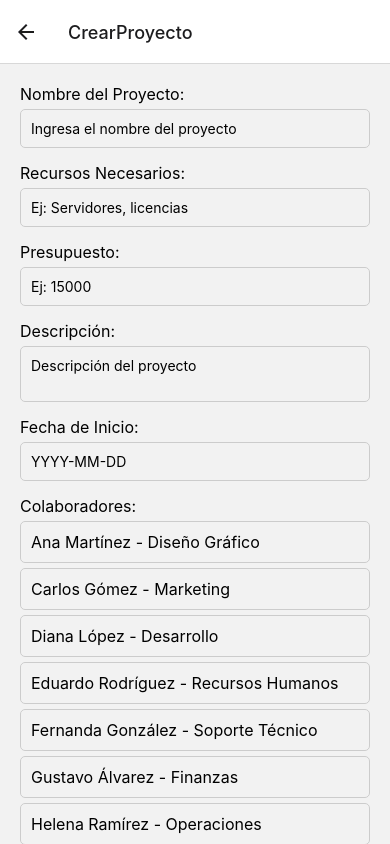
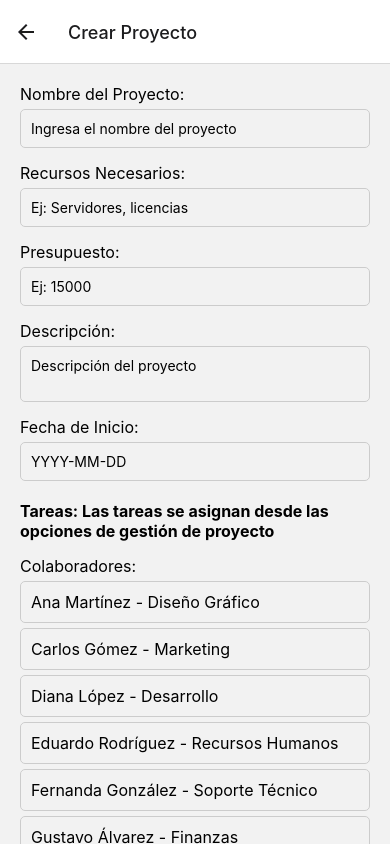
Before and after one commit to unpluggedREVAN/AP-Innovatech, a React Native app in the folder android_proj/innovatech2/: screen /CrearProyecto in a window 390 px wide. Built offline with nearby package versions, Linux system fonts and the light colour scheme.

Commit message:
update: estado editable chart

```diff
--- a/android_proj/innovatech2/App.js
+++ b/android_proj/innovatech2/App.js
@@ -99,7 +99,7 @@ export default function App() {
         <Stack.Screen name="ColaboradorDetails" component={ColaboradoresDetailsScreen} />
 
         <Stack.Screen name="Home" component={HomeScreen} />
-        <Stack.Screen name="CrearProyecto" component={CrearProyectoScreen} />
+        <Stack.Screen name="CrearProyecto" component={CrearProyectoScreen} options={{ headerTitle: 'Crear Proyecto' }} />
         {/* aquí se ponen más pantallas */}
       </Stack.Navigator>
     </NavigationContainer>
--- a/android_proj/innovatech2/CrearProyectoScreen.js
+++ b/android_proj/innovatech2/CrearProyectoScreen.js
@@ -14,10 +14,10 @@ const CrearProyectoScreen = () => {
     console.log('Crear proyecto con los siguientes datos:', { nombreProyecto, recursosNecesarios, presupuesto, descripcion, fechaInicio, colaboradoresSeleccionados });
   };
 
-  const toggleColaborador = (id) => {
+  const toggleColaborador = (id) => { // Nota para Darío: Aquí es donde se hace lo del listado de colaboradores para seleccionar
     setColaboradoresSeleccionados((prevSeleccionados) =>
       prevSeleccionados.includes(id)
-        ? prevSeleccionados.filter((colaboradorId) => colaboradorId !== id)
+        ? prevSeleccionados.filter((colaboradorId) => colaboradorId !== id) // Ve aquí lo que paso es el id de los colaboradores seleccionados
         : [...prevSeleccionados, id]
     );
   };
@@ -38,6 +38,8 @@ const CrearProyectoScreen = () => {
 
       <Text style={styles.label}>Fecha de Inicio:</Text>
       <TextInput style={styles.input} value={fechaInicio} onChangeText={setFechaInicio} placeholder="YYYY-MM-DD" />
+
+      <Text style={styles.labelTareas}>Tareas: Las tareas se asignan desde las opciones de gestión de proyecto</Text>
 
       <Text style={styles.label}>Colaboradores:</Text>
       {colaboradoresData.map((colaborador) => (
@@ -100,6 +102,12 @@ const styles = StyleSheet.create({
     fontWeight: 'bold',
     fontSize: 18,
   },
+  labelTareas: {
+    fontSize: 16,
+    fontWeight: 'bold', // Negrita
+    marginBottom: 15,
+    marginTop: 5,
+  },
   // Agrega más estilos según sea necesario
 });
 
--- a/android_proj/innovatech2/Cuenta.js
+++ b/android_proj/innovatech2/Cuenta.js
@@ -91,7 +91,12 @@ const CuentaScreen = () => {
 
       {/* Campos no editables */}
       <Text style={styles.label}>Estado:</Text>
-      <Text style={styles.nonEditableInput}>{colaborador.estado}</Text>
+      <TextInput
+        style={styles.input}
+        value={colaborador.estado}
+        onChangeText={(text) => handleInputChange('estado', text)}
+        placeholder="Estado"
+      />
 
       <TouchableOpacity style={styles.button} onPress={handleSaveChanges}>
         <Text style={styles.buttonText}>Guardar Cambios</Text>
```
